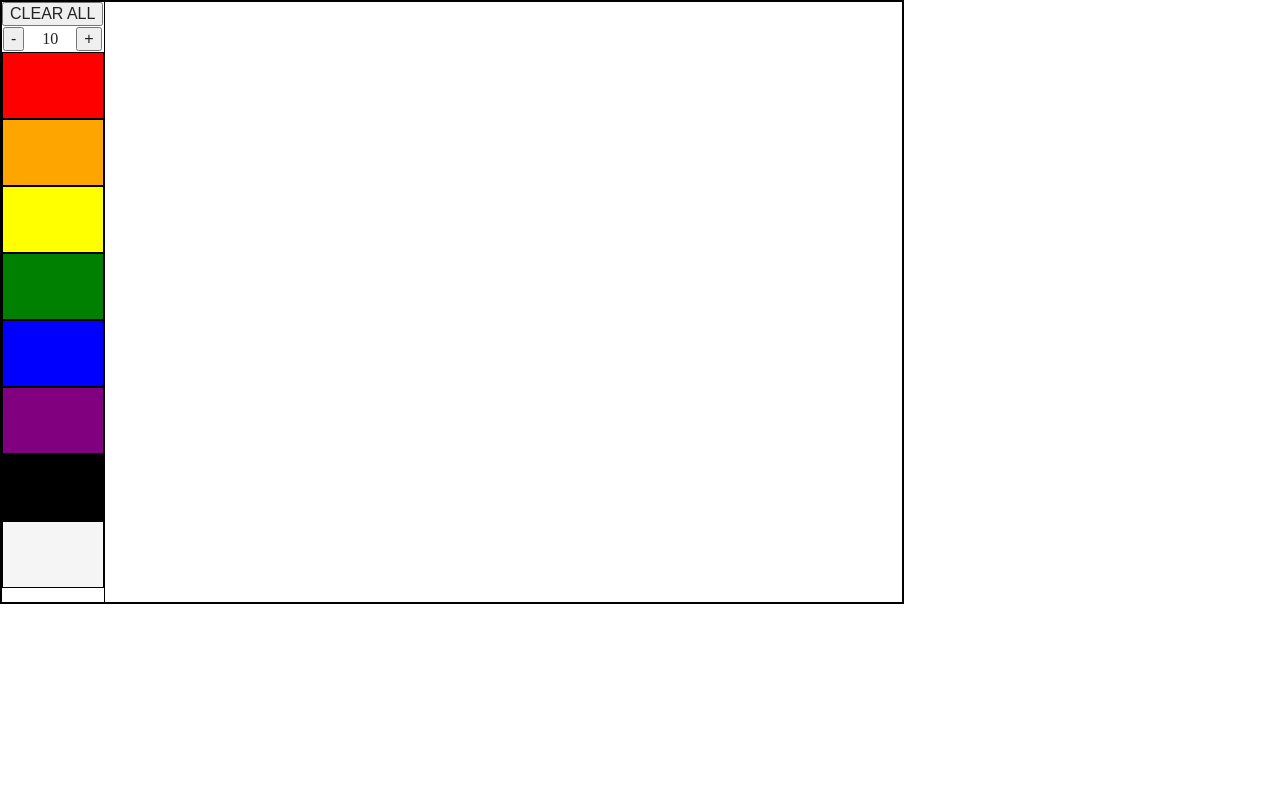
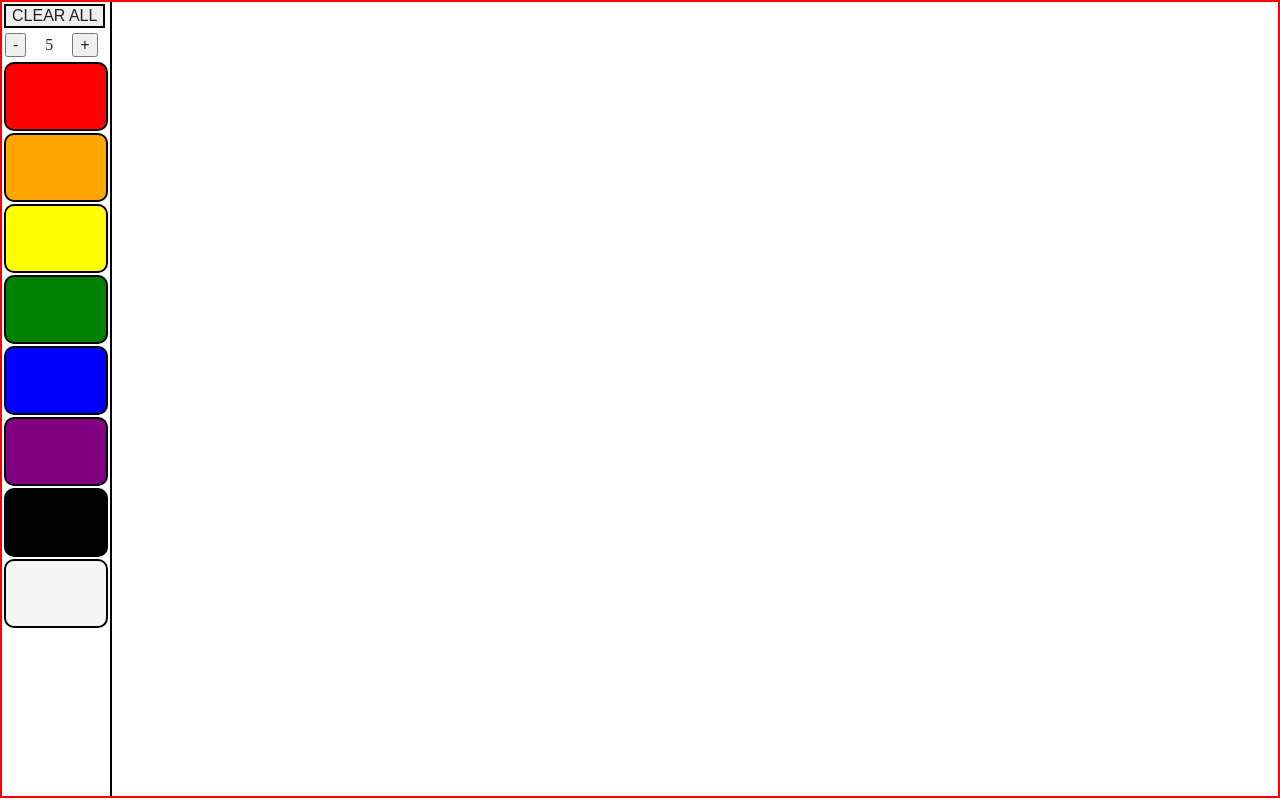
Before and after one commit to binhlecong/paint_online, a plain HTML site: page index.html in a window 1280 px wide. Drawn offline with Linux system fonts and the light colour scheme.

Commit message:
Full screen canvas

```diff
--- a/index.html
+++ b/index.html
@@ -20,7 +20,7 @@
         <div class="color-picker" style="background-color: black;"></div>
         <div class="color-picker" style="background-color: whitesmoke;"></div>
     </div>
-    <canvas id="draw" width="800px" height="600px"></canvas>
+    <canvas id="draw"></canvas>
 </body>
 <script src="script.js"></script>
 </html>
--- a/script.js
+++ b/script.js
@@ -1,6 +1,12 @@
+const body = document.getElementsByTagName('body')
 const canvas = document.getElementById('draw')
 const ctx = canvas.getContext('2d')
 const displaySize = document.querySelector('size-display')
+
+body.height = window.innerHeight;
+body.width = window.innerWidth;
+canvas.height = window.innerHeight - 6;
+canvas.width = window.innerWidth - 100 - 12;
 
 var markerColor = 'black';
 var markerSize = 10;
@@ -40,7 +46,7 @@ colorPickers.forEach(colorPicker => {
 const clearButton = document.getElementById('clear-all')
 
 clearButton.addEventListener('click', (eve) => {
-    ctx.clearRect(0, 0, 800, 600);
+    ctx.clearRect(0, 0, canvas.width, canvas.height);
 })
 
 // const sizeDown = document.getElementById('size-down')
@@ -65,9 +71,9 @@ function render(HTML) {
 
 function renderSpanTag(data) {
     return `
-        <button style="margin:1px" onclick="changeData(-1)">-</button>
-        <span style="margin:13px">${data}</span>
-        <button style="margin:1px" onclick="changeData(1)">+</button>
+        <button style="margin:3px" onclick="changeData(-2)">-</button>
+        <span style="margin:12px">${data}</span>
+        <button style="margin:3px" onclick="changeData(2)">+</button>
     `
 }
 
@@ -75,7 +81,7 @@ function changeData(delta) {
     markerSize += parseInt(delta);
     markerSize = Math.min(markerSize, 50);
     markerSize = Math.max(markerSize, 2);
-    render(renderSpanTag(markerSize));
+    render(renderSpanTag(markerSize / 2));
 }
 
-render(renderSpanTag(markerSize));
+render(renderSpanTag(markerSize / 2));
--- a/style.css
+++ b/style.css
@@ -1,7 +1,7 @@
 body {
-    width: 900px;
-    height: 600px;
-    border: 2px solid black;
+    /*width: 900px;
+    height: 600px;*/
+    border: 2px solid red;
     display: flex;
 }
 
@@ -13,13 +13,21 @@ body {
     width: 100px;
     height: 65px;
     cursor: pointer;
-    border: 1px solid black;
+    margin: 2px;
+    border: 2px solid black;
+    border-radius: 10px;
     text-align: center;
     line-height: 73px;
     vertical-align: middle;
 }
 
+#clear-all {
+    width: auto;
+    border: 2px solid black;
+    margin: 2px;
+}
+
 #draw {
     cursor: pointer;
-    border-left: 1px solid black;
+    border-left: 2px solid black;
 }
```
